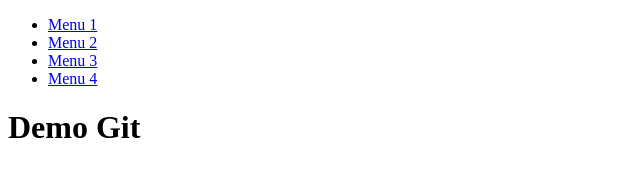
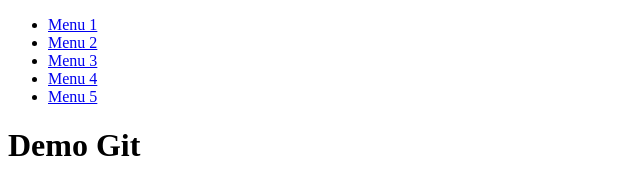
Before and after one commit to Nooce-tech/Projet1, a plain HTML site: page index.html in a window 1280 px wide. Shown: the whole page, without its empty margins (0-640 px from the left). Drawn offline with Linux system fonts and the light colour scheme.

Commit message:
ajout Menu 5

```diff
--- a/index.html
+++ b/index.html
@@ -13,6 +13,7 @@
                 <li><a href="#">Menu 2</a></li>
                 <li><a href="#">Menu 3</a></li>
                 <li><a href="#">Menu 4</a></li>
+                <li><a href="#">Menu 5</a></li>
 
             </ul>
         </nav>
```
